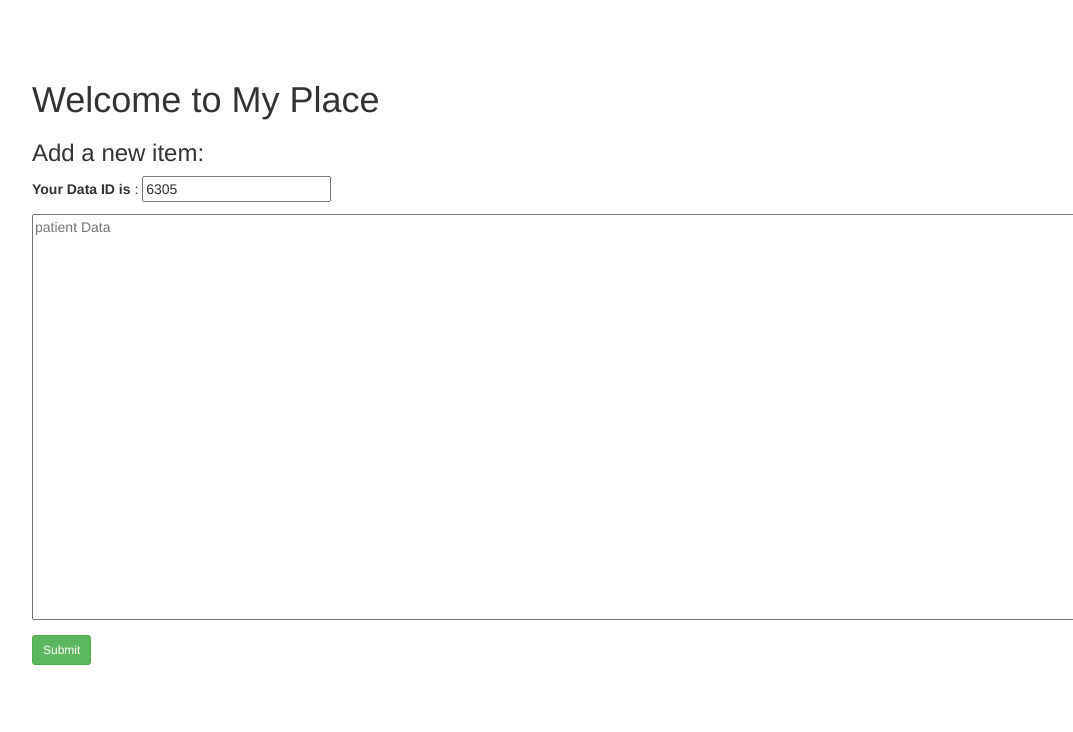
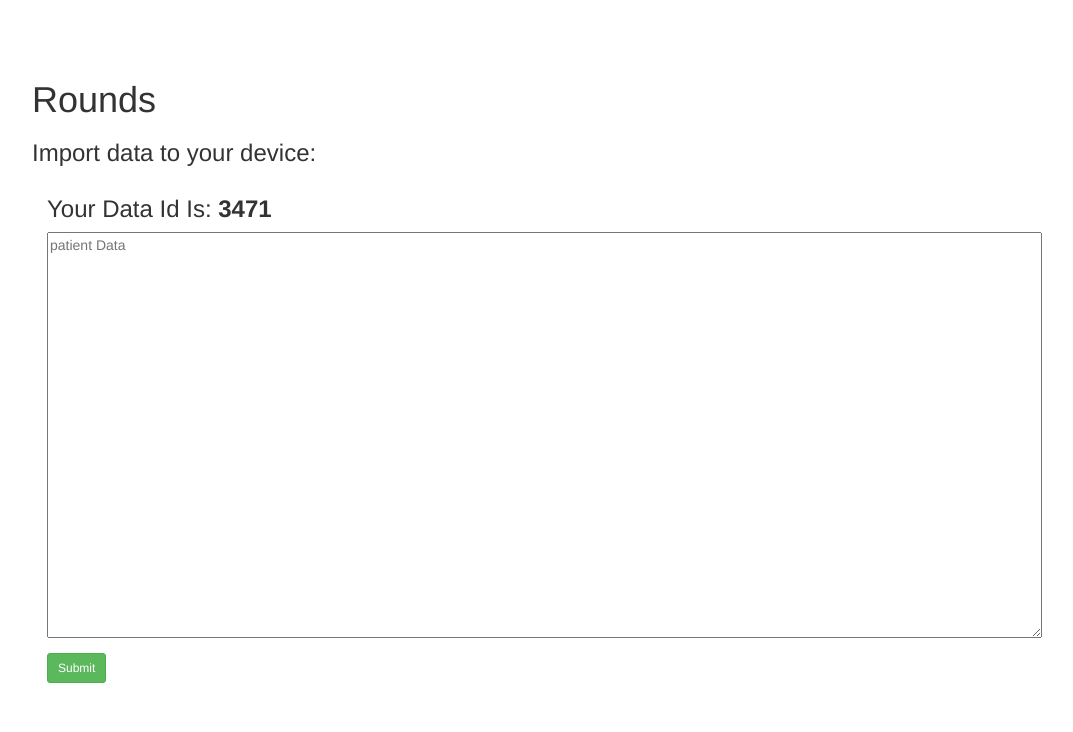
Before and after one commit to dolel13/roundstrial, a Flask app: page / in a window 1320 px wide; the page is wider, and only the part inside the window is pictured. Shown: the top 732 px of that part, without its empty margins (58-1131 px from the left). Run offline with Flask 2, Linux system fonts and the light colour scheme; some libraries are stand-ins or nearby versions.

Commit message:
implemented inline data-id

```diff
--- a/rounds.py
+++ b/rounds.py
@@ -78,4 +78,4 @@ def data():
         else:
             return render_template("home.html", form=form, error=error)
     if request.method == 'GET':
-        return render_template("home.html", form=form)
+        return render_template("home.html", form=form, data_Id=random.randint(1000, 9999))
--- a/templates/home.html
+++ b/templates/home.html
@@ -1,14 +1,15 @@
 {% extends "template.html" %}
 {% block content %}
 
-  <h1>Welcome to My Place</h1>
+  <h1>Rounds</h1>
   <div class="add-item">
-    <h3>Add a new item:</h3>
+    <h3>Import data to your device:</h3>
+      <div class="container">
       <form class="form-inline" action="{{ url_for('data') }}" method="post">
         {{ form.csrf_token }}
         <p>
         <p>
-        {{ form.data_Id.label }} : {{ form.data_Id(placeholder="1") }}
+        <h3> Your Data Id Is: <b>{{ data_Id }} </b></h3>
 
         <span class="error">
           {% if form.data_Id.errors %}
@@ -20,7 +21,7 @@
 
         </p>
         <p>
-        {{ form.patientData(placeholder="patient Data",  cols="150", rows="20") }}
+        {{ form.patientData(placeholder="patient Data",  cols="120", rows="20") }}
 
         <span class="error">
           {% if form.patientData.errors %}
@@ -34,6 +35,7 @@
         <p><button class="btn btn-sm btn-success" type="submit">Submit</button></p>
       </form>
   </div>
+  </div>
 
 
   <br>
```
